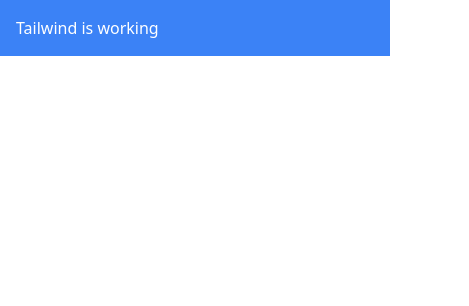
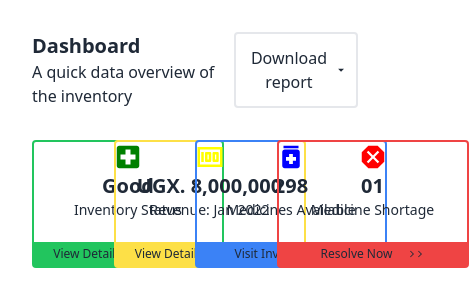
Before and after one commit to WandaWeira/pharmacy, a React (Vite) app: page / in a window 390 px wide. Shown: the top 306 px of the page, 469 px wide, since content can reach past the window. Built offline with nearby package versions, Linux system fonts and the light colour scheme.

Commit message:
Small Cards on dashboard created. Non responsive

```diff
--- a/package.json
+++ b/package.json
@@ -11,7 +11,8 @@
   },
   "dependencies": {
     "react": "^18.2.0",
-    "react-dom": "^18.2.0"
+    "react-dom": "^18.2.0",
+    "react-icons": "^4.11.0"
   },
   "devDependencies": {
     "@types/react": "^18.2.15",
--- a/src/App.jsx
+++ b/src/App.jsx
@@ -1,11 +1,10 @@
 import React from "react";
+import Dashboard from "./components/Dashboard";
 
 const App = () => {
   return (
     <>
-      <div className="bg-blue-500 text-white p-4">
-        <h1> Tailwind is working</h1>
-      </div>
+      <Dashboard />
     </>
   );
 };
--- /dev/null
+++ b/src/components/CardSmall.jsx
@@ -0,0 +1,74 @@
+import { MdLocalHospital, MdOutlineArrowForwardIos, MdMoney, MdMedication, MdDangerous } from "react-icons/md";
+
+const CardSmall = () => {
+  return (
+    <div className="grid grid-cols-4">
+      <div className="my-8 border-2 border-green-500 w-48 h-32 rounded text-center flex flex-col justify-between">
+        <div className="items-center">
+          <div className="flex items-center justify-center">
+            <MdLocalHospital size="30" color="green" />
+          </div>
+          <h2 className="font-bold text-xl">Good</h2>
+          <h3 className="text-sm">Inventory Status</h3>
+        </div>
+        <div className="flex items-center justify-center bg-green-500 p-1">
+          <h3 className="text-xs">View Detailed Report</h3>
+          <div className="flex ml-4">
+            <MdOutlineArrowForwardIos size="8" />
+            <MdOutlineArrowForwardIos size="8" />
+          </div>
+        </div>
+      </div>
+      <div className="my-8 border-2 border-yellow-300 w-48 h-32 rounded text-center flex flex-col justify-between">
+        <div className="items-center">
+          <div className="flex items-center justify-center">
+            <MdMoney size="30" color="yellow" />
+          </div>
+          <h2 className="font-bold text-xl">UGX. 8,000,000</h2>
+          <h3 className="text-sm">Revenue: Jan 2022</h3>
+        </div>
+        <div className="flex items-center justify-center bg-yellow-300 p-1">
+          <h3 className="text-xs">View Detailed Report</h3>
+          <div className="flex ml-4">
+            <MdOutlineArrowForwardIos size="8" />
+            <MdOutlineArrowForwardIos size="8" />
+          </div>
+        </div>
+      </div>
+      <div className="my-8 border-2 border-blue-500 w-48 h-32 rounded text-center flex flex-col justify-between">
+        <div className="items-center">
+          <div className="flex items-center justify-center">
+            <MdMedication size="30" color="blue" />
+          </div>
+          <h2 className="font-bold text-xl">298</h2>
+          <h3 className="text-sm">Medicines Available</h3>
+        </div>
+        <div className="flex items-center justify-center bg-blue-500 p-1">
+          <h3 className="text-xs">Visit Inventory</h3>
+          <div className="flex ml-4">
+            <MdOutlineArrowForwardIos size="8" />
+            <MdOutlineArrowForwardIos size="8" />
+          </div>
+        </div>
+      </div>
+      <div className="my-8 border-2 border-red-500 w-48 h-32 rounded text-center flex flex-col justify-between">
+        <div className="items-center">
+          <div className="flex items-center justify-center">
+            <MdDangerous size="30" color="red" />
+          </div>
+          <h2 className="font-bold text-xl">01</h2>
+          <h3 className="text-sm">Medicine Shortage</h3>
+        </div>
+        <div className="flex items-center justify-center bg-red-500 p-1">
+          <h3 className="text-xs">Resolve Now</h3>
+          <div className="flex ml-4">
+            <MdOutlineArrowForwardIos size="8" />
+            <MdOutlineArrowForwardIos size="8" />
+          </div>
+        </div>
+      </div>
+    </div>
+  );
+};
+
+export default CardSmall;
--- /dev/null
+++ b/src/components/Dashboard.jsx
@@ -0,0 +1,22 @@
+import { MdArrowDropDown } from "react-icons/md";
+import CardSmall from "./CardSmall";
+
+const Dashboard = () => {
+  return (
+    <div className="m-8 text-gray-800">
+      <div className="flex justify-between">
+        <div className="">
+          <h2 className="text-xl font-bold">Dashboard</h2>
+          <h3>A quick data overview of the inventory</h3>
+        </div>
+        <button className="flex justify-between items-center rounded p-2 border-2">
+          <h3>Download report</h3>
+          <MdArrowDropDown className="w-5" />
+        </button>
+      </div>
+      <CardSmall />
+    </div>
+  );
+};
+
+export default Dashboard;
```
Also changed, not shown: 1 other file (tests, documents, lock files or other folders).
